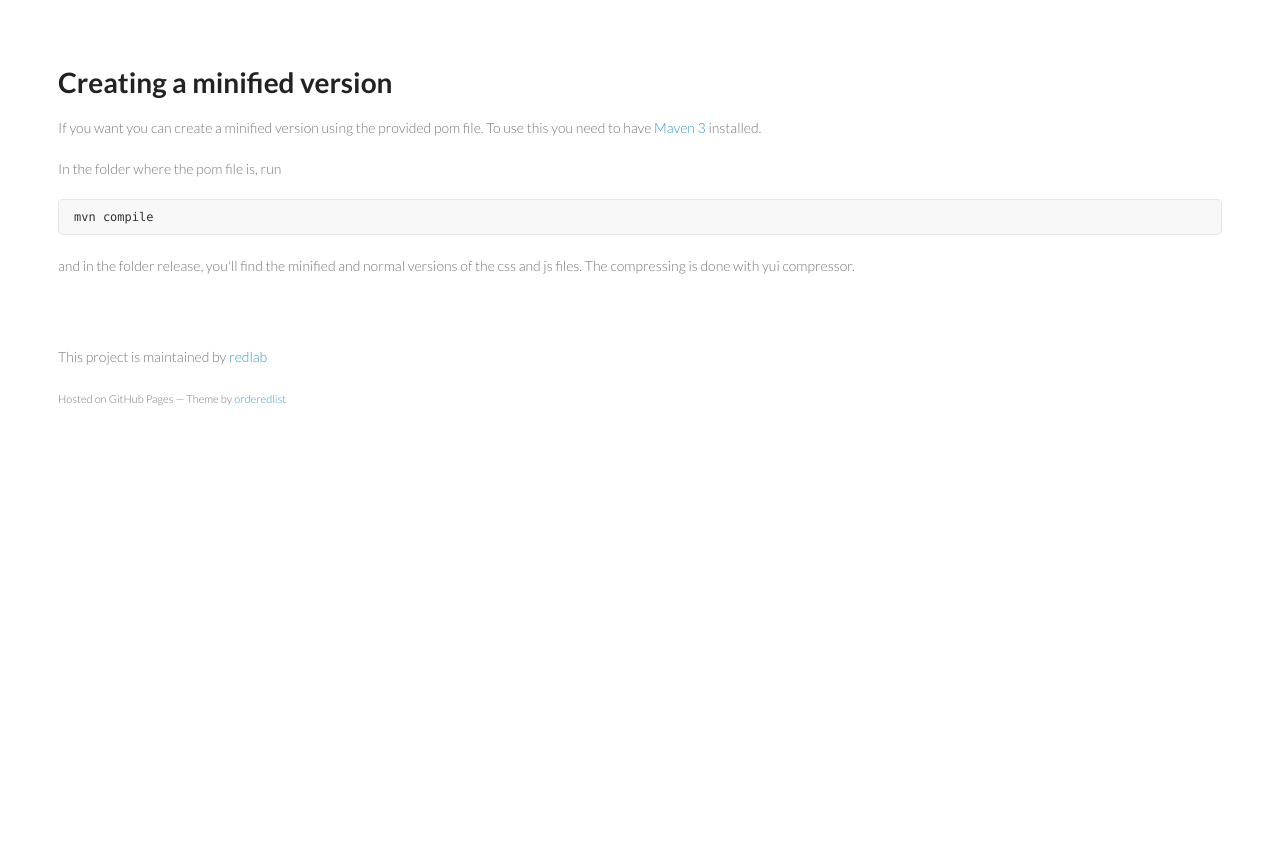
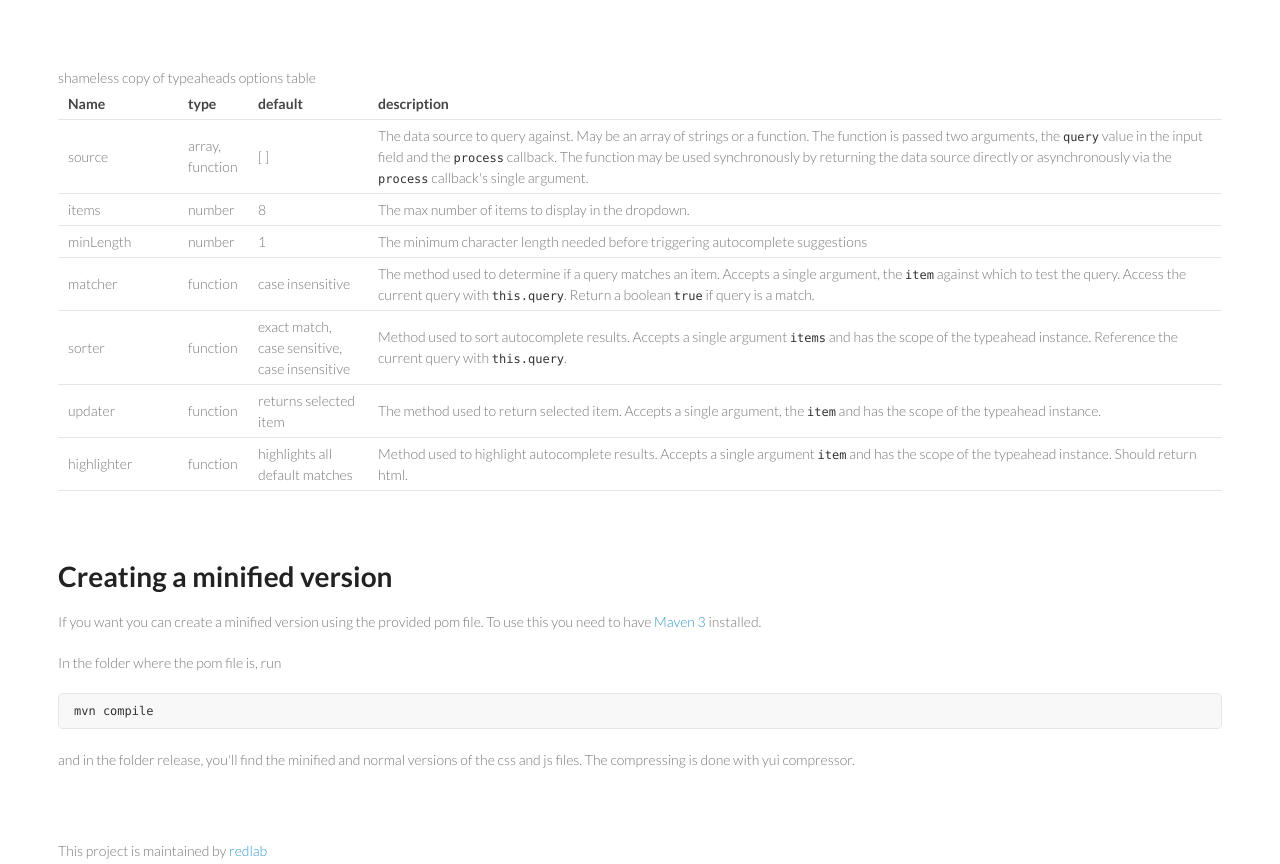
Before and after one commit to redlab/bootstrap-ext, a plain HTML site: page index.html in a window 1280 px wide. Shown: the part 1313-2177 px from the top of the page. Before the commit the page ends 1799 px from the top, so only its background shows below. Drawn offline with Linux system fonts and the light colour scheme.

Commit message:
adding option table

```diff
--- a/index.html
+++ b/index.html
@@ -76,6 +76,63 @@
 			</li>
 		</ul>
       </section>
+      <section id="optionobject">
+	shameless copy of typeaheads options table
+	<table class="table table-bordered table-striped">
+              <thead>
+               <tr>
+                 <th style="width: 100px;">Name</th>
+                 <th style="width: 50px;">type</th>
+                 <th style="width: 100px;">default</th>
+                 <th>description</th>
+               </tr>
+              </thead>
+              <tbody>
+                <tr>
+                 <td>source</td>
+                 <td>array, function</td>
+                 <td>[ ]</td>
+                 <td>The data source to query against. May be an array of strings or a function. The function is passed two arguments, the <code>query</code> value in the input field and the <code>process</code> callback. The function may be used synchronously by returning the data source directly or asynchronously via the <code>process</code> callback's single argument.</td>
+               </tr>
+               <tr>
+                 <td>items</td>
+                 <td>number</td>
+                 <td>8</td>
+                 <td>The max number of items to display in the dropdown.</td>
+               </tr>
+               <tr>
+                 <td>minLength</td>
+                 <td>number</td>
+                 <td>1</td>
+                 <td>The minimum character length needed before triggering autocomplete suggestions</td>
+               </tr>
+               <tr>
+                 <td>matcher</td>
+                 <td>function</td>
+                 <td>case insensitive</td>
+                 <td>The method used to determine if a query matches an item. Accepts a single argument, the <code>item</code> against which to test the query. Access the current query with <code>this.query</code>. Return a boolean <code>true</code> if query is a match.</td>
+               </tr>
+               <tr>
+                 <td>sorter</td>
+                 <td>function</td>
+                 <td>exact match,<br> case sensitive,<br> case insensitive</td>
+                 <td>Method used to sort autocomplete results. Accepts a single argument <code>items</code> and has the scope of the typeahead instance. Reference the current query with <code>this.query</code>.</td>
+               </tr>
+               <tr>
+                 <td>updater</td>
+                 <td>function</td>
+                 <td>returns selected item</td>
+                 <td>The method used to return selected item. Accepts a single argument, the <code>item</code> and has the scope of the typeahead instance.</td>
+               </tr>
+               <tr>
+                 <td>highlighter</td>
+                 <td>function</td>
+                 <td>highlights all default matches</td>
+                 <td>Method used to highlight autocomplete results. Accepts a single argument <code>item</code> and has the scope of the typeahead instance. Should return html.</td>
+               </tr>
+              </tbody>
+            </table>
+      </section>
       <section id="minified">
       	<h1>Creating a minified version</h1>
       	<p>If you want you can create a minified version using the provided pom file. To use this you need to have <a href="http://maven.apache.org/run-maven/index.html">Maven 3</a> installed.<p>
```
